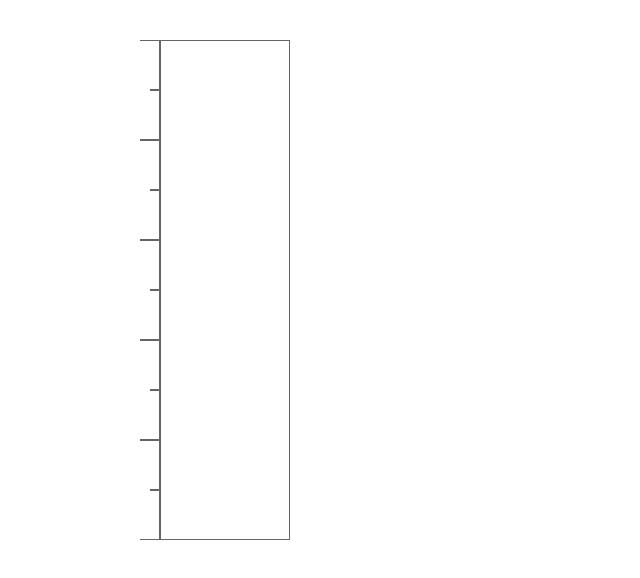
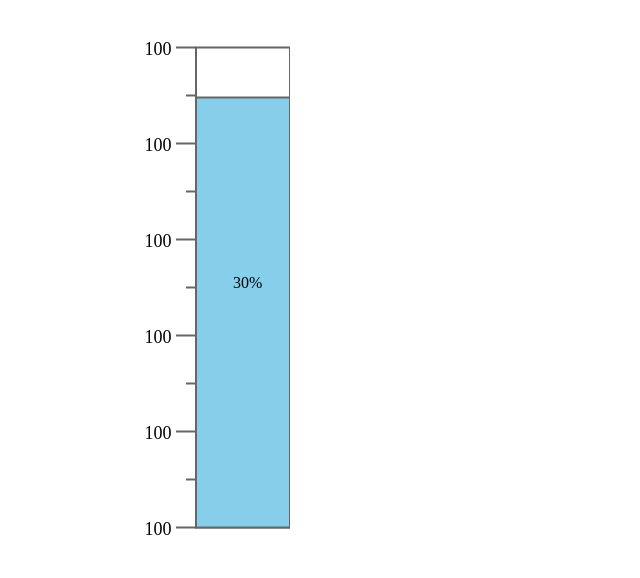
Before and after one commit to lin0315/SVG_Study, a website: page study/demo/bar.html in a window 1280 px wide. Shown: the whole page, without its empty margins (0-640 px from the left). Drawn offline with Linux system fonts and the light colour scheme.

Commit message:
feat: Daily learning of SVG

```diff
--- a/study/demo/bar.html
+++ b/study/demo/bar.html
@@ -62,6 +62,25 @@
             stroke-width="2"
           />
         </g>
+
+        <g id="dushu">
+          <!-- 13+4  14+5 18+6  22+7   -->
+          <text x="2" y="2" text-anchor="middle" style="font-size: 18px">
+            5
+          </text>
+        </g>
+
+        <rect
+          id="rect2"
+          x=""
+          y=""
+          width=""
+          height=""
+          fill="skyblue"
+          stroke-width="2"
+          stroke="#666"
+        />
+        <text id="bar_value" x="" y="">30%</text>
       </svg>
     </div>
 
@@ -71,6 +90,10 @@
         majorTicksSize: 20, // 主刻度长度
         minorTicksCount: 2, // 次刻度数量
         minorTicksSize: 10, // 次刻度长度
+        fontSize: 14, // 度数文本字号
+        textToTickDistance: 4, //度数文本与刻度线距离
+        maxNum: 100,
+        borderSize: 2,
       };
 
       // 跟元素
@@ -78,14 +101,41 @@
       const svgEl = rootEl.querySelector("svg");
       const keduEl = document.querySelector("#kedu");
       const rectEl = svgEl.querySelector(".bar_rect");
+      const dushuEl = svgEl.querySelector("#dushu");
+      const valueEl = svgEl.querySelector("#bar_value");
+      const rect2El = svgEl.querySelector("#rect2");
 
       const width = rootEl.clientWidth;
       const height = rootEl.clientHeight;
+      const rectHeight = height - getFontBoxHeight();
       svgEl.setAttribute("x", width);
       svgEl.setAttribute("y", height);
       console.log("rootEl_width:" + width + "__height:" + height);
       rederKeduDom();
-      function rederRect() {}
+      rederRect();
+      function rederRect() {
+        const _height = getFontBoxHeight();
+        const _width = getFontBoxWidth();
+        rectEl.setAttribute("y", _height / 2);
+        rectEl.setAttribute("x", _width + options.majorTicksSize);
+        rectEl.setAttribute("height", rectHeight - 5);
+        rectEl.setAttribute("width", width - _width - options.majorTicksSize);
+
+        // 设置值
+        const valueElX =
+          _width +
+          options.majorTicksSize +
+          (width - _width - options.majorTicksSize) / 2;
+        valueEl.setAttribute("x", valueElX - 10);
+        valueEl.setAttribute("y", _height / 2 + (rectHeight - 5) / 2);
+
+        // 绘制颜色矩形
+        const borderSize = options.borderSize;
+        rect2El.setAttribute("y", _height / 2 + 50);
+        rect2El.setAttribute("x", _width + options.majorTicksSize);
+        rect2El.setAttribute("height", rectHeight - 5 - 50);
+        rect2El.setAttribute("width", width - _width - options.majorTicksSize);
+      }
 
       function rederKeduDom() {
         const {
@@ -95,30 +145,63 @@
           minorTicksSize,
         } = options;
         let newkeduElHTMlStr = "";
-        // const majorStep = parseInt(height / majorTicksCount);
+        let newTextElHTmlStr = "";
         const count = majorTicksCount * minorTicksCount;
         // 3__ 0 3 6
         // 1__
-        const step = parseInt(height / count);
+        const step = parseInt(rectHeight / count);
         for (let i = 0; i <= count; i++) {
-          const isMinor = i % minorTicksCount == 0;
-          if (minorTicksCount <= 1) isMinor = true;
-          const x1 = isMinor ? 0 : 10;
-          const y1 = i * step;
-          const x2 = majorTicksSize;
-          const y2 = i * step;
+          const isMajor = i % minorTicksCount == 0; // 是否为主刻度线
+          if (minorTicksCount <= 1) isMajor = true;
+          const x1 = (isMajor ? 0 : 10) + getFontBoxWidth();
+          const y1 = i * step + getFontBoxHeight() / 2;
+          const x2 = majorTicksSize + getFontBoxWidth();
+          const y2 = i * step + getFontBoxHeight() / 2;
           newkeduElHTMlStr = newkeduElHTMlStr + getSvgLineTemp(x1, y1, x2, y2);
-          for (let j = 1; j < minorTicksCount; j++) {
-            console.log("AAAAAAAAA");
+
+          // 主刻度线绘制度数文本
+          if (isMajor) {
+            // const tx = getFontBoxWidth();
+            const tx = getFontBoxWidth() / 2;
+            const ty = i * step + getFontBoxHeight();
+            newTextElHTmlStr = newTextElHTmlStr + getTextTemp(tx, ty);
           }
         }
-        console.log("newkeduElHTMlStr>>>", newkeduElHTMlStr);
+        console.log("newTextElHTmlStr>>>", newTextElHTmlStr);
         keduEl.innerHTML = newkeduElHTMlStr;
+        dushuEl.innerHTML = newTextElHTmlStr;
       }
 
       function getSvgLineTemp(x1, y1, x2, y2) {
         return `<line x1=${x1} y1=${y1} x2=${x2} y2=${y2} stroke="#666" stroke-width="2"/>`;
       }
+
+      // -------- 文本 -----------
+      function getTextTemp(x, y) {
+        return `
+          <text x="${x}" y="${y}" text-anchor="middle" style="font-size: 18px">
+            100
+          </text>
+
+        `;
+      }
+
+      function getFontBoxHeight() {
+        const size = options.fontSize;
+        let num = size;
+        if (size > 13) {
+          num += Math.max((size - 14) % 4, 1);
+        }
+        return num;
+      }
+
+      function getFontBoxWidth() {
+        const size = options.fontSize;
+        const maxNum = options.maxNum;
+        const textToTickDistance = options.textToTickDistance;
+        const length = maxNum.toString().length;
+        return 10 * length + 2 + textToTickDistance;
+      }
     </script>
   </body>
 </html>
```
Also changed, not shown: study/demo/a.html (added, +12 -0 lines).
